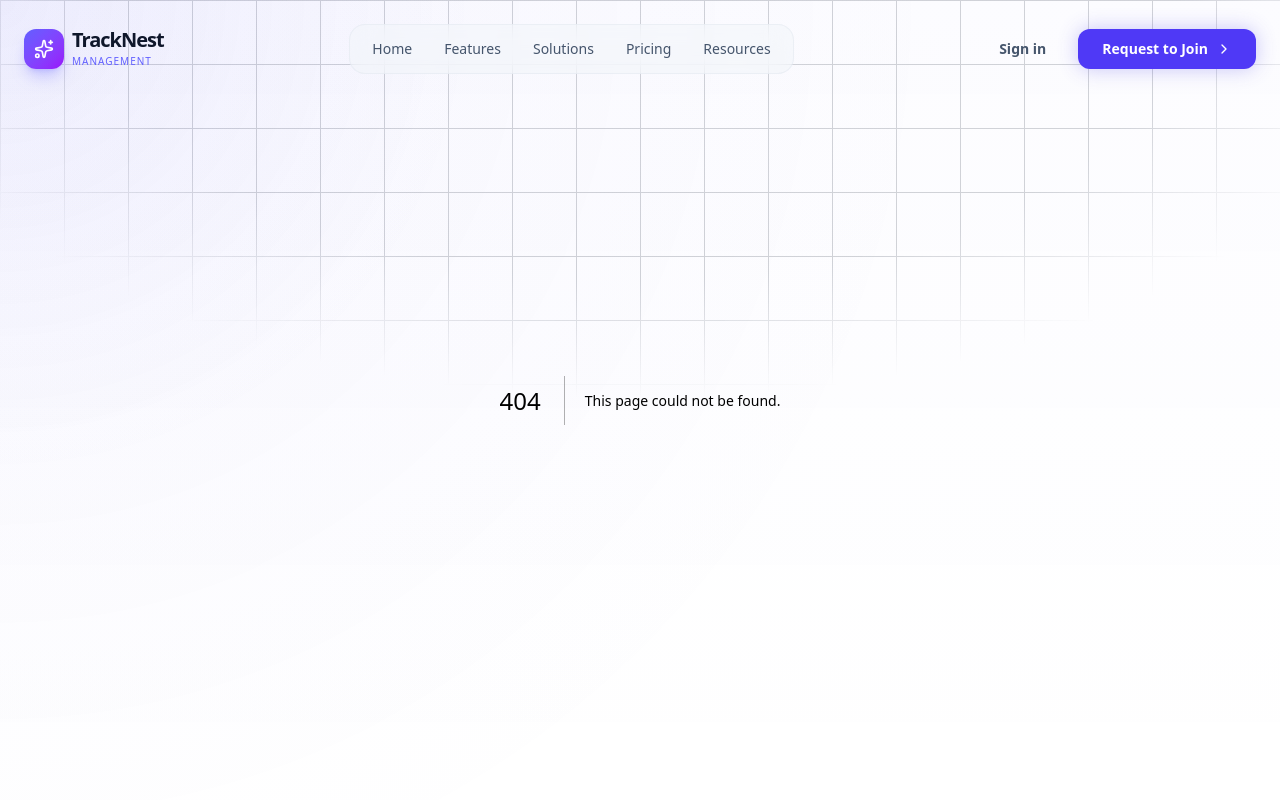
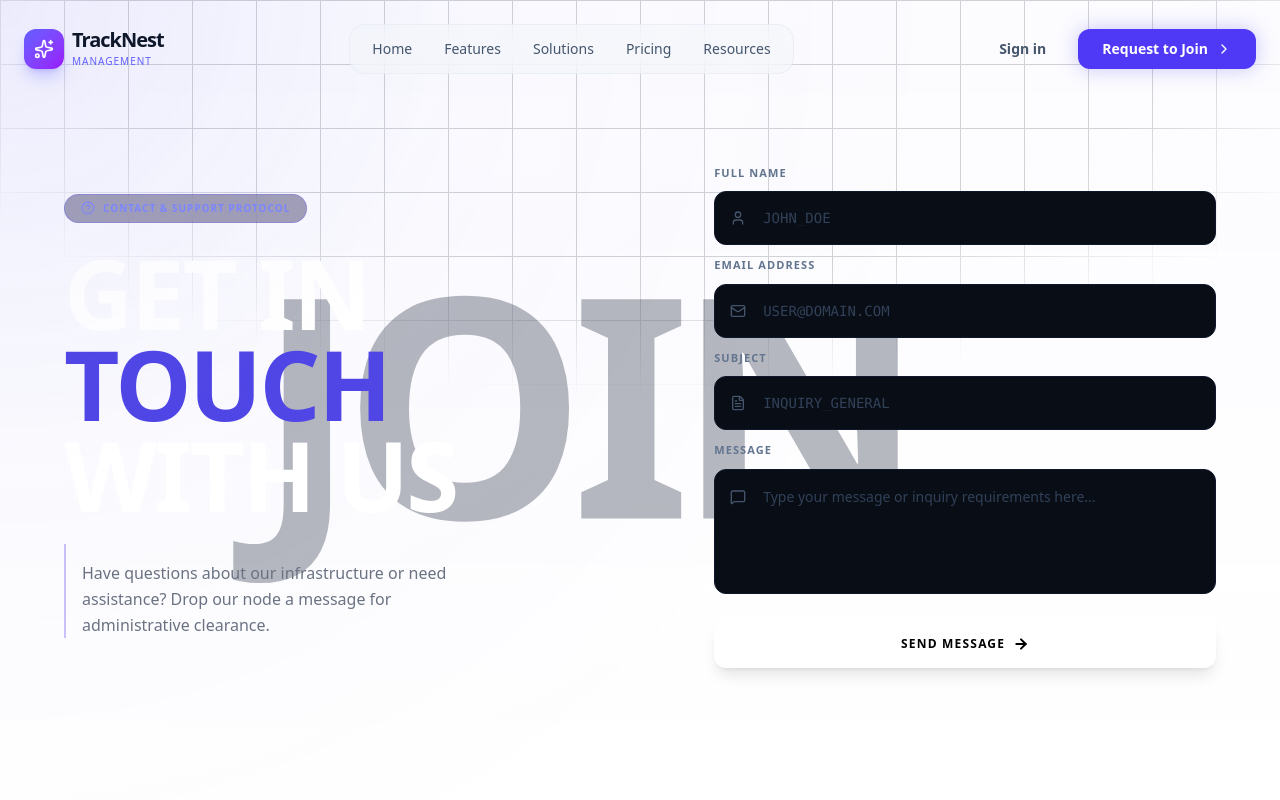
Before and after one commit to Alihaider592/TrackNest, a Next.js app: page /contact in a window 1280 px wide. Before the commit this address had no page. Shown: the top 800 px of the page. Built offline with nearby package versions, Linux system fonts and the light colour scheme.

Commit message:
contact page created

```diff
--- /dev/null
+++ b/app/contact/page.tsx
@@ -0,0 +1,125 @@
+"use client";
+
+import React from 'react';
+import { User, Mail, FileText, MessageSquare, ArrowRight, HelpCircle } from 'lucide-react';
+
+export default function ContactNodeSection() {
+  return (
+    <main
+      className="min-h-screen dark:bg-[#020617] text-gray-100  py-16 px-4 md:px-16 flex items-center justify-center relative overflow-hidden select-none"
+    >
+      {/* Background Watermark Text "JOIN" */}
+      <div className="absolute left-[20%] top-1/2 -translate-y-1/2 text-[24vw] font-black text-slate-900/30 tracking-tighter z-0 pointer-events-none font-sans">
+        JOIN
+      </div>
+
+      <div className="max-w-7xl mt-8 w-full grid grid-cols-1 lg:grid-cols-[1.2fr_1fr] gap-12 items-center relative z-10">
+
+        {/* Left Side: Branding & Titles */}
+        <div className="flex flex-col items-start space-y-6">
+          {/* Badge */}
+          <div className="inline-flex items-center gap-2 bg-indigo-950/40 border border-indigo-500/30 rounded-full px-4 py-1.5 backdrop-blur-sm">
+            <HelpCircle className="w-3.5 h-3.5 text-indigo-400" />
+            <span className="text-indigo-400 text-[10px] font-bold tracking-widest uppercase">
+              Contact & Support Protocol
+            </span>
+          </div>
+
+          {/* Main Titles */}
+          <div className="">
+            <h1 className="text-6xl md:text-8xl font-extrabold  text-white tracking-tight uppercase leading-[0.95]">
+              Get In
+            </h1>
+            <h1 className="text-6xl md:text-8xl  font-extrabold text-[#5046e6] tracking-tight uppercase leading-[0.95]">
+              Touch
+            </h1>
+            <h1 className="text-6xl md:text-8xl  font-extrabold text-white tracking-tight uppercase leading-[0.95]">
+              With Us
+            </h1>
+          </div>
+
+          {/* Description */}
+          <p className="text-gray-500 text-sm md:text-base max-w-sm font-medium leading-relaxed pt-4 border-l-2 border-indigo-600/30 pl-4">
+            Have questions about our infrastructure or need assistance? Drop our node a message for administrative clearance.
+          </p>
+        </div>
+
+        {/* Right Side: Contact Form */}
+        <form
+          className="space-y-3 w-full max-w-xl justify-self-center lg:justify-self-end"
+          onSubmit={(e) => e.preventDefault()}
+        >
+          {/* Full Name */}
+          <div>
+            <label className="block text-[11px] font-black uppercase tracking-widest text-slate-500 mb-2.5">
+              Full Name
+            </label>
+            <div className="relative">
+              <User className="absolute left-4 top-1/2 -translate-y-1/2 w-4 h-4 text-slate-600" />
+              <input
+                type="text"
+                className="w-full bg-[#090d16] border border-slate-900 rounded-xl pl-12 pr-4 py-4 text-sm text-slate-300 placeholder-slate-700 focus:outline-none focus:border-indigo-600 focus:ring-1 focus:ring-indigo-600 transition-all font-mono"
+                placeholder="JOHN_DOE"
+              />
+            </div>
+          </div>
+
+          {/* Email Address */}
+          <div>
+            <label className="block text-[11px] font-black uppercase tracking-widest text-slate-500 mb-2.5">
+              Email Address
+            </label>
+            <div className="relative">
+              <Mail className="absolute left-4 top-1/2 -translate-y-1/2 w-4 h-4 text-slate-600" />
+              <input
+                type="email"
+                className="w-full bg-[#090d16] border border-slate-900 rounded-xl pl-12 pr-4 py-4 text-sm text-slate-300 placeholder-slate-700 focus:outline-none focus:border-indigo-600 focus:ring-1 focus:ring-indigo-600 transition-all font-mono"
+                placeholder="USER@DOMAIN.COM"
+              />
+            </div>
+          </div>
+
+          {/* Subject Line */}
+          <div>
+            <label className="block text-[11px] font-black uppercase tracking-widest text-slate-500 mb-2.5">
+              Subject
+            </label>
+            <div className="relative">
+              <FileText className="absolute left-4 top-1/2 -translate-y-1/2 w-4 h-4 text-slate-600" />
+              <input
+                type="text"
+                className="w-full bg-[#090d16] border border-slate-900 rounded-xl pl-12 pr-4 py-4 text-sm text-slate-300 placeholder-slate-700 focus:outline-none focus:border-indigo-600 focus:ring-1 focus:ring-indigo-600 transition-all font-mono"
+                placeholder="INQUIRY_GENERAL"
+              />
+            </div>
+          </div>
+
+          {/* Message Area */}
+          <div>
+            <label className="block text-[11px] font-black uppercase tracking-widest text-slate-500 mb-2.5">
+              Message
+            </label>
+            <div className="relative">
+              <MessageSquare className="absolute left-4 top-5 w-4 h-4 text-slate-600" />
+              <textarea
+                rows={4}
+                className="w-full bg-[#090d16] border border-slate-900 rounded-xl pl-12 pr-4 py-4 text-sm text-slate-300 placeholder-slate-700 focus:outline-none focus:border-indigo-600 focus:ring-1 focus:ring-indigo-600 transition-all resize-none leading-relaxed"
+                placeholder="Type your message or inquiry requirements here..."
+              />
+            </div>
+          </div>
+
+          {/* Submit Button */}
+          <button
+            type="submit"
+            className="inline-flex items-center justify-center gap-2 w-full bg-white hover:bg-slate-100 text-black font-black text-xs uppercase tracking-widest py-4 rounded-xl shadow-lg hover:scale-[1.01] active:scale-[0.99] transition-all duration-150 mt-2"
+          >
+            Send Message
+            <ArrowRight className="w-4 h-4 stroke-[3]" />
+          </button>
+        </form>
+
+      </div>
+    </main>
+  );
+}
```
